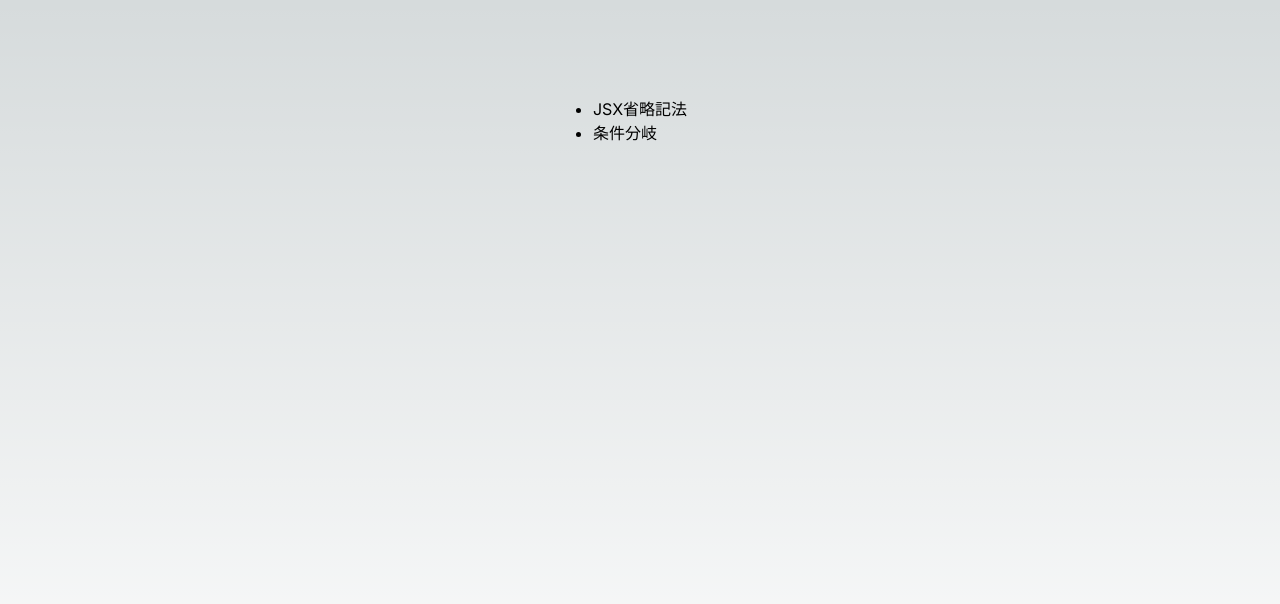
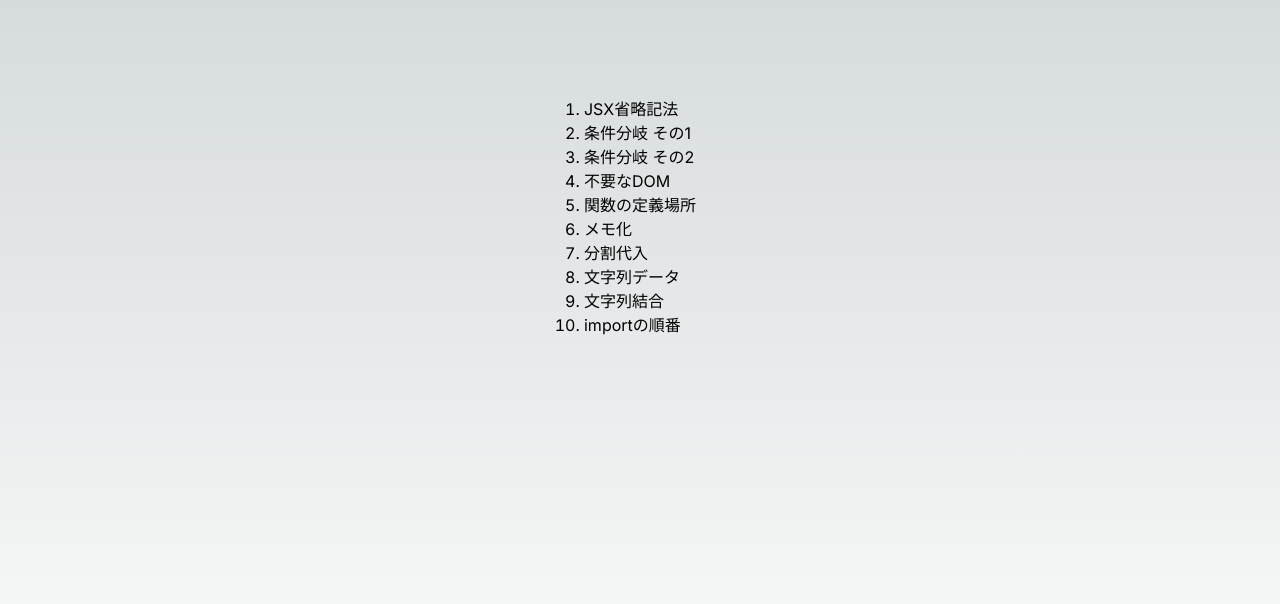
Before and after one commit to wtotw/react-bad-codes, a Next.js app: page / in a window 1280 px wide. Shown: the top 604 px of the page. Built offline with nearby package versions, Linux system fonts and the light colour scheme.

Commit message:
項目追加

```diff
--- a/src/app/page.tsx
+++ b/src/app/page.tsx
@@ -2,13 +2,37 @@
 
 export default function Home() {
   return (
-    <ul>
+    <ol>
       <li>
         <Link href="/jsx-shorthand">JSX省略記法</Link>
       </li>
       <li>
-        <Link href="/ternary">条件分岐</Link>
+        <Link href="/ternary">条件分岐 その1</Link>
       </li>
-    </ul>
+      <li>
+        <Link href="/conditional-rendering">条件分岐 その2</Link>
+      </li>
+      <li>
+        <Link href="/fragment">不要なDOM</Link>
+      </li>
+      <li>
+        <Link href="/function-definition">関数の定義場所</Link>
+      </li>
+      <li>
+        <Link href="/use-memo">メモ化</Link>
+      </li>
+      <li>
+        <Link href="/destructuring-assignment">分割代入</Link>
+      </li>
+      <li>
+        <Link href="/string-value">文字列データ</Link>
+      </li>
+      <li>
+        <Link href="/template-literal">文字列結合</Link>
+      </li>
+      <li>
+        <Link href="/import-order">importの順番</Link>
+      </li>
+    </ol>
   );
 }
```
Also changed, not shown: src/app/destructuring-assignment/page.tsx (added, +19 -0 lines), src/app/fragment/page.tsx (added, +25 -0 lines), src/app/function-definition/page.tsx (added, +17 -0 lines), src/app/import-order/page.tsx (added, +11 -0 lines), src/app/string-value/page.tsx (added, +15 -0 lines), src/app/template-literal/page.tsx (added, +16 -0 lines), src/app/use-memo/page.tsx (added, +29 -0 lines).
